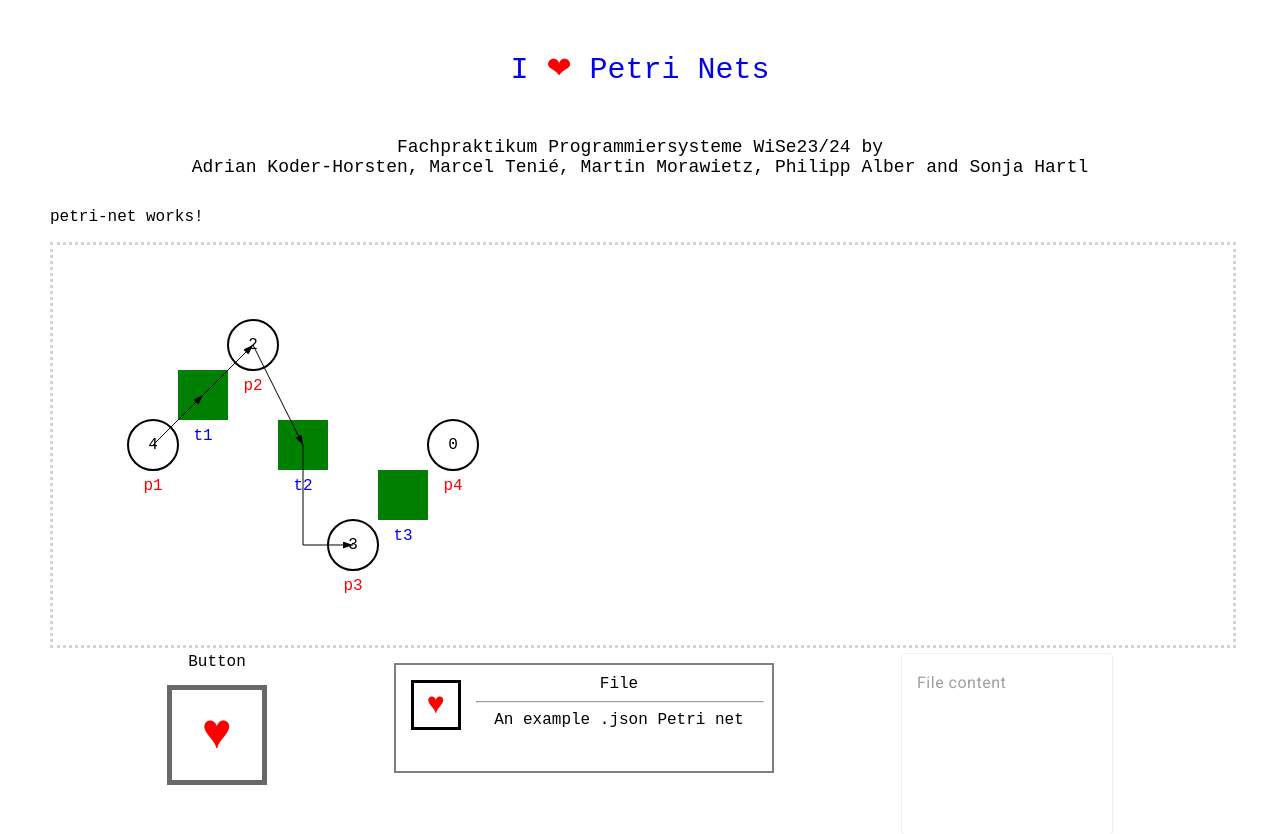
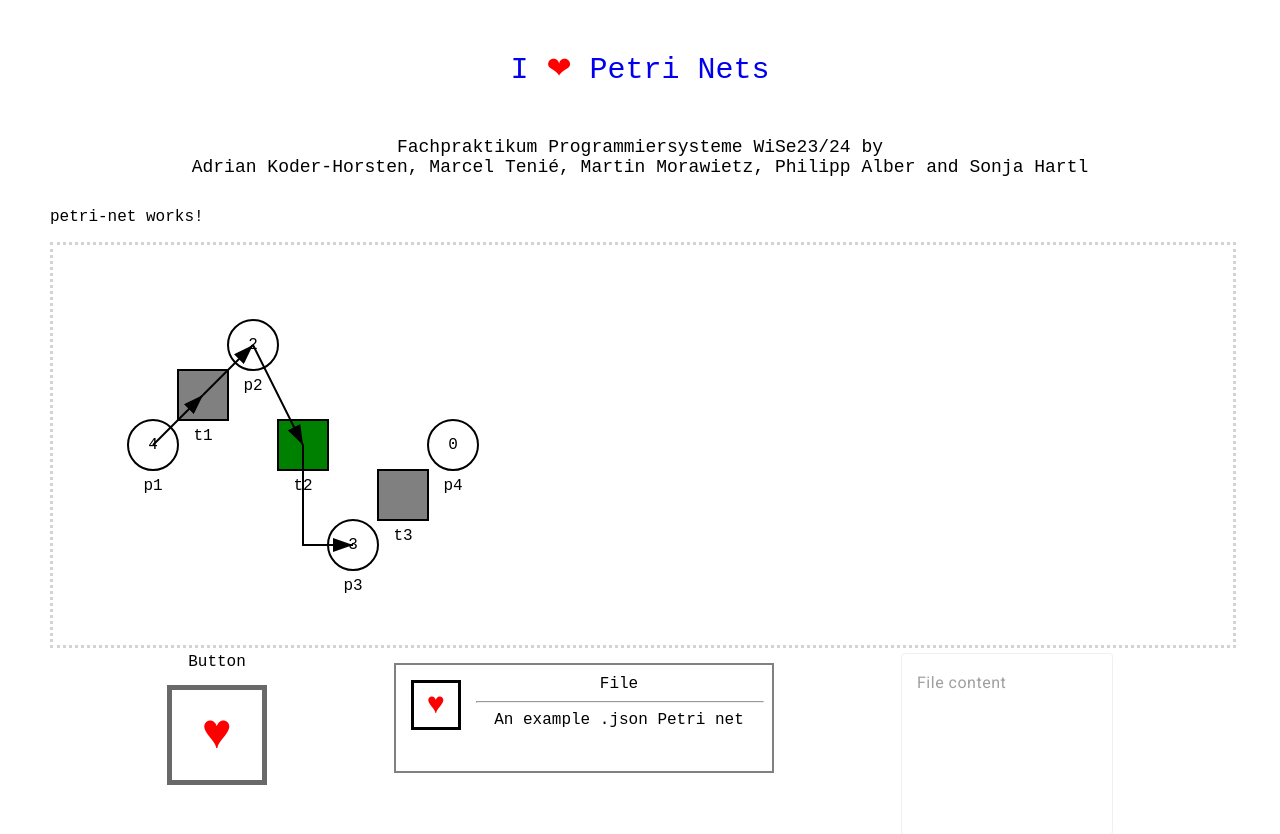
Before and after one commit to krausality/PNML_Frontend, an Angular app: page / in a window 1280 px wide. Shown: the top 834 px of the page. Built offline with nearby package versions, Linux system fonts and the light colour scheme.

Commit message:
FP-10 moved styling to css, implemented transition.isActive()

```diff
--- a/src/app/tr-classes/petri-net/transition.ts
+++ b/src/app/tr-classes/petri-net/transition.ts
@@ -2,12 +2,13 @@ import { Node } from "src/app/tr-interfaces/petri-net/node";
 import { Point } from "./point";
 import { booleanAttribute } from "@angular/core";
 import { Arc } from "./arc";
+import { Place } from "./place";
 
 export class Transition implements Node {
     position: Point;
     id: string;
     label?: string;
-    preAcrs: Arc[] = [];
+    preArcs: Arc[] = [];
     postArcs: Arc[] = [];
 
     constructor(position: Point, id: string, label?: string){
@@ -17,11 +18,17 @@ export class Transition implements Node {
     }
 
     get isActive(): boolean{
+        if (this.preArcs.length === 0) return false;
+        for (let preArc of this.preArcs) {
+            if ((preArc.from as Place).token + preArc.weight < 0) {
+                return false;
+            }
+        }
         return true;
     }
 
     appendPreArc(arc: Arc){
-        this.preAcrs.push(arc);
+        this.preArcs.push(arc);
     }
 
     appendPostArc(arc: Arc){
--- a/src/app/tr-components/petri-net/petri-net.component.css
+++ b/src/app/tr-components/petri-net/petri-net.component.css
@@ -4,3 +4,42 @@
     border-style: dotted;
     border-color: lightgrey;
 }
+
+.place {
+    fill: white;
+    stroke: black;
+    stroke-width: 2;
+}
+
+.transition {
+    fill: grey;
+    stroke: black;
+    stroke-width: 2;
+}
+
+.transition.active{
+    fill: green;
+}
+
+
+.arc {
+    fill: none;
+    stroke: black;
+    stroke-width: 2;
+}
+
+.place-id{
+    fill: black;
+}
+
+.token-label{
+    fill: black;
+}
+
+.tansition-id{
+    fill: grey;
+}
+
+.arc-weight{
+    fill: black;
+}
--- a/src/app/tr-components/petri-net/petri-net.component.html
+++ b/src/app/tr-components/petri-net/petri-net.component.html
@@ -10,26 +10,22 @@
     // Places
     <g *ngFor="let place of places">
         <g>
-            <circle [attr.cx]="place.position.x" [attr.cy]="place.position.y" r="25" stroke="black" stroke-width="2"
-                fill='white' />
-            <text [attr.x]="place.position.x" [attr.y]="place.position.y" fill="black" text-anchor="middle"
+            <circle class="place" [attr.cx]="place.position.x" [attr.cy]="place.position.y" r="25" />
+            <text class="token-label" [attr.x]="place.position.x" [attr.y]="place.position.y" text-anchor="middle"
                 dominant-baseline="central">{{place.token}}</text>
         </g>
-        <text [attr.x]="place.position.x" [attr.y]="place.position.y + 45" fill="red"
-            text-anchor="middle">{{place.id}}</text>
+        <text class="place-id" [attr.x]="place.position.x" [attr.y]="place.position.y + 45" text-anchor="middle">{{place.id}}</text>
     </g>
 
     // Transitions
     <g *ngFor="let transition of transitions">
-        <rect [attr.x]="transition.position.x - 25" [attr.y]="transition.position.y - 25" width="50" height="50"
-            [attr.fill]="transition.isActive ? 'green' : 'grey'" />
-        <text [attr.x]="transition.position.x" [attr.y]="transition.position.y + 45" fill="blue"
-            text-anchor="middle">{{transition.id}}</text>
+        <rect [attr.class]="transition.isActive ? 'transition active' : 'transition'" [attr.x]="transition.position.x - 25" [attr.y]="transition.position.y - 25" width="50" height="50" />
+        <text class="transition-id" [attr.x]="transition.position.x" [attr.y]="transition.position.y + 45" text-anchor="middle">{{transition.id}}</text>
     </g>
 
     // Arcs
     <g *ngFor="let arc of arcs">
-        <polyline [attr.points]="arc.polyLinePoints" fill="none" stroke="black" marker-end="url(#arrow)"></polyline>
+        <polyline class="arc" [attr.points]="arc.polyLinePoints" marker-end="url(#arrow)"></polyline>
     </g>
 
 </svg>
--- a/src/app/tr-components/petri-net/petri-net.component.ts
+++ b/src/app/tr-components/petri-net/petri-net.component.ts
@@ -29,7 +29,7 @@ export class PetriNetComponent {
     ];
 
     this.arcs = [
-        new Arc(this.places[0], this.transitions[0], 1),
+        new Arc(this.places[0], this.transitions[0], 5),
         new Arc(this.transitions[0], this.places[1], 1),
         new Arc(this.places[1], this.transitions[1], 1),
         new Arc(this.transitions[1], this.places[2], 1, [new Point(250, 300)]),
```
